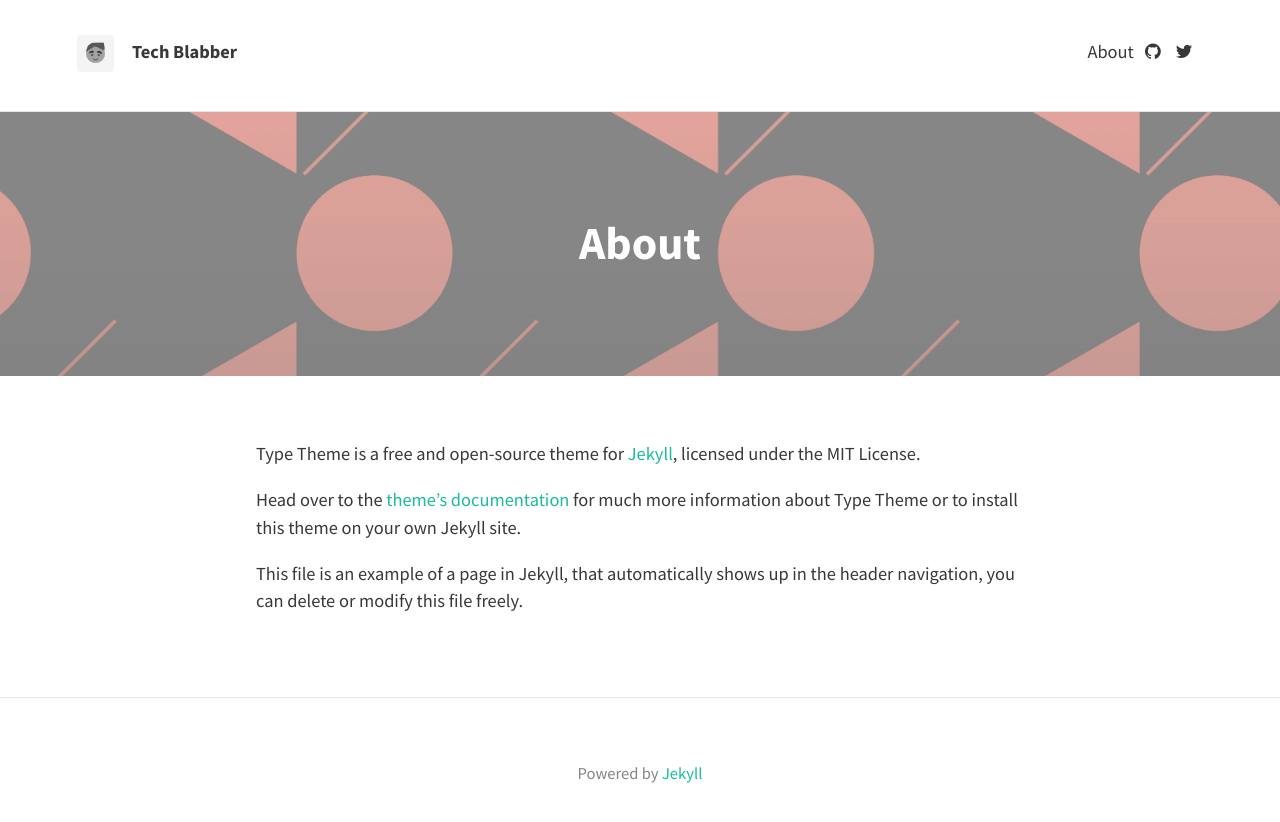
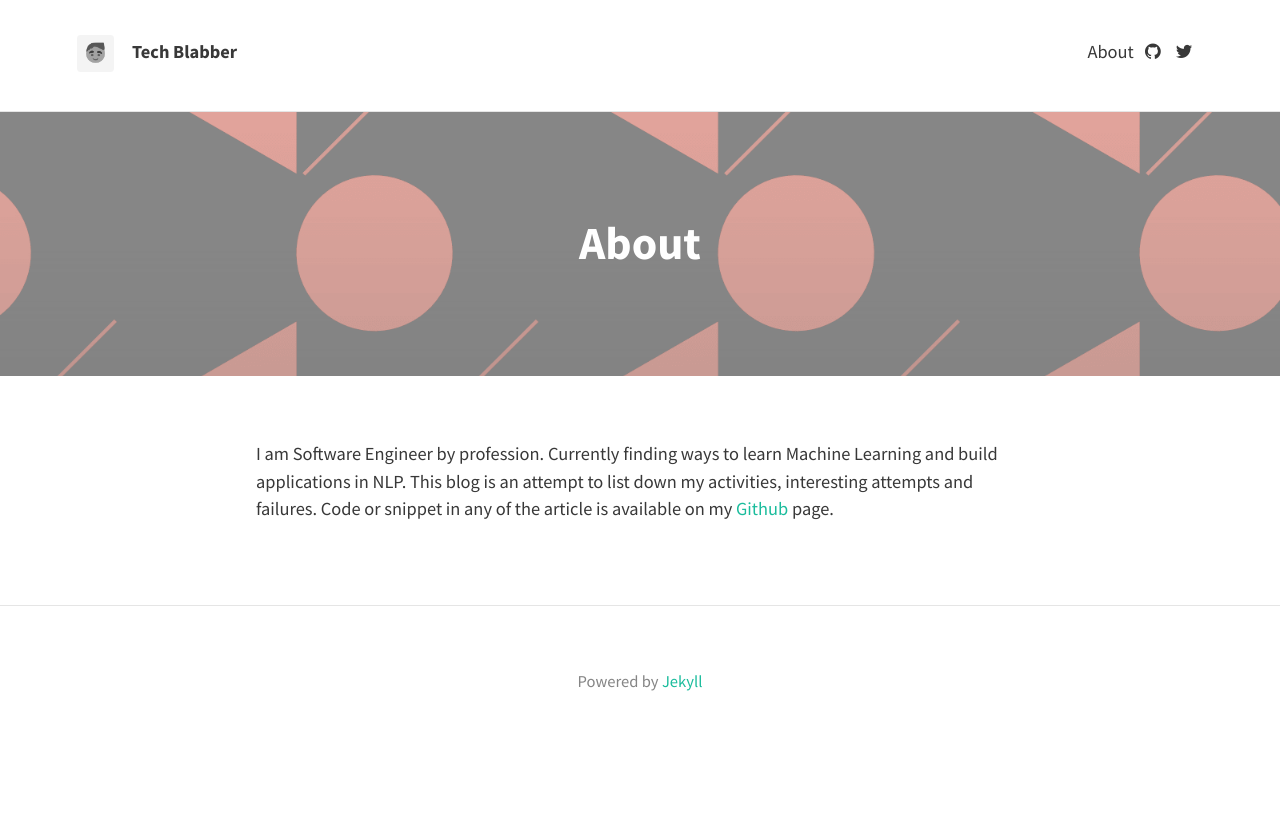
Before and after one commit to utk4rsh/utk4rsh.github.io, a Jekyll site: the page built from about.md, in a window 1280 px wide. Shown: the top 822 px of the page. Built offline with Jekyll 4.4.1, drawn with Linux system fonts in a browser that asks for light colours; nearby versions of some CDN libraries.

Commit message:
Change About Me

```diff
--- a/about.md
+++ b/about.md
@@ -5,8 +5,4 @@ permalink: /about/
 feature-img: "img/sample_feature_img_2.png"
 ---
 
-Type Theme is a free and open-source theme for [Jekyll](http://jekyllrb.com/), licensed under the MIT License.
-
-Head over to the [theme's documentation](https://rohanchandra.github.io/project/type/) for much more information about Type Theme or to install this theme on your own Jekyll site.
-
-This file is an example of a page in Jekyll, that automatically shows up in the header navigation, you can delete or modify this file freely.
+I am Software Engineer by profession. Currently finding ways to learn Machine Learning and build applications in NLP. This blog is an attempt to list down my activities, interesting attempts and failures. Code or snippet in any of the article is available on my [Github](https://github.com/utk4rsh/) page.
```
Also changed, not shown: 2 other files.
